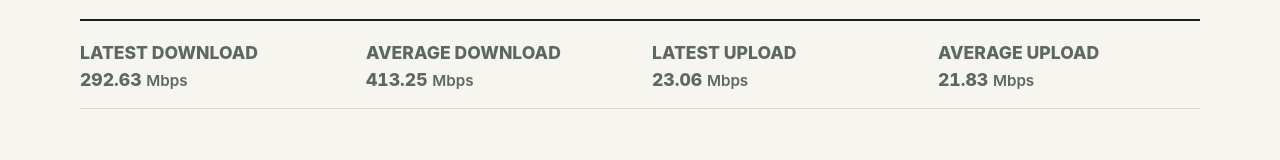
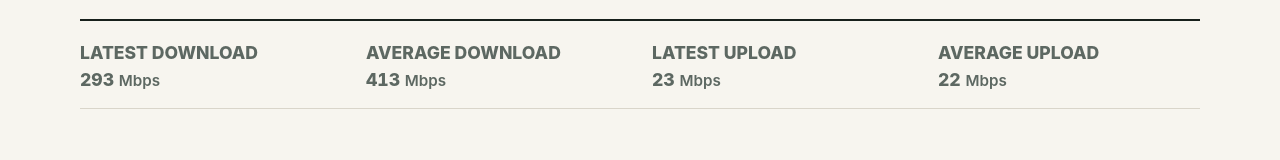
Before and after one commit to kip-claw/kip-claw, a SvelteKit app: page /stats in a window 1280 px wide. Shown: the part 271-431 px from the top of the page. Built offline with nearby package versions, Linux system fonts and the light colour scheme.

Commit message:
Round stats summary values and shrink summary labels
Agent-Logs-Url: https://github.com/kip-claw/kip-claw/sessions/171591e2-e344-49ab-b591-34218cd8e6e0

Co-authored-by: palewire <9993+palewire@users.noreply.github.com>

```diff
--- a/src/routes/stats/+page.svelte
+++ b/src/routes/stats/+page.svelte
@@ -42,19 +42,19 @@
 	<section class="summary" aria-label="Speed test summary">
 		<div>
 			<p class="label">Latest download</p>
-			<p class="value">{latest?.downloadMbps.toFixed(2) ?? '—'} <span>Mbps</span></p>
+			<p class="value">{latest?.downloadMbps.toFixed(0) ?? '—'} <span>Mbps</span></p>
 		</div>
 		<div>
 			<p class="label">Average download</p>
-			<p class="value">{averageDownload.toFixed(2)} <span>Mbps</span></p>
+			<p class="value">{averageDownload.toFixed(0)} <span>Mbps</span></p>
 		</div>
 		<div>
 			<p class="label">Latest upload</p>
-			<p class="value">{latest?.uploadMbps.toFixed(2) ?? '—'} <span>Mbps</span></p>
+			<p class="value">{latest?.uploadMbps.toFixed(0) ?? '—'} <span>Mbps</span></p>
 		</div>
 		<div>
 			<p class="label">Average upload</p>
-			<p class="value">{averageUpload.toFixed(2)} <span>Mbps</span></p>
+			<p class="value">{averageUpload.toFixed(0)} <span>Mbps</span></p>
 		</div>
 	</section>
 
@@ -86,7 +86,7 @@
 	.label {
 		margin: 0 0 var(--space-1);
 		color: var(--color-muted);
-		font-size: var(--font-size-2xs);
+		font-size: 0.72rem;
 		font-weight: var(--font-weight-bold);
 		text-transform: uppercase;
 	}
```
